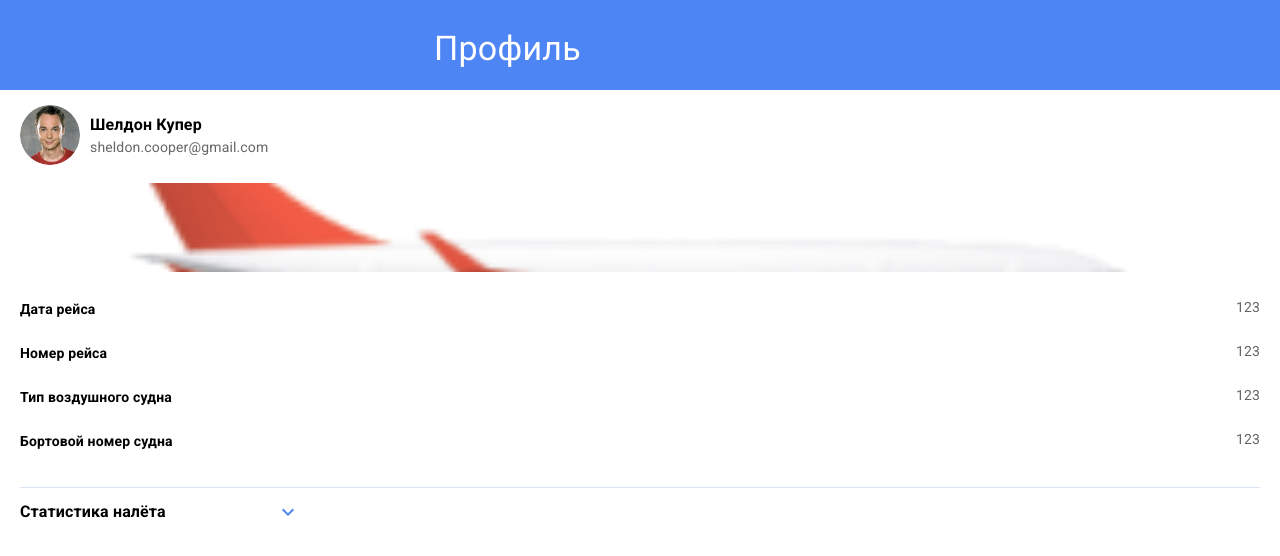
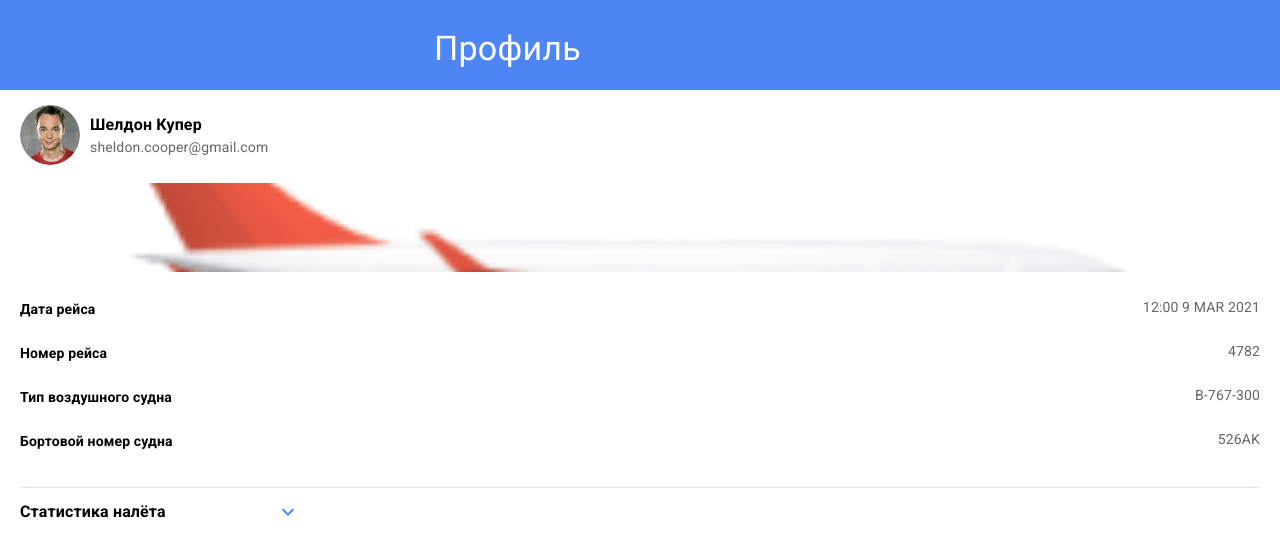
Before and after one commit to de-evg/aviaBit-test, a React (Create React App) app in the folder client/: page / in a window 1280 px wide. Shown: the top 556 px of the page. Built offline with nearby package versions, Linux system fonts and the light colour scheme.

Commit message:
added data to next flight

```diff
--- a/client/src/components/next-flight/next-flight.jsx
+++ b/client/src/components/next-flight/next-flight.jsx
@@ -10,6 +10,9 @@ import {
   Table,
 } from "@material-ui/core";
 import { makeStyles } from "@material-ui/core/styles";
+import { connect } from "react-redux";
+import { NameSpace } from "../../store/reducers/root";
+import {months} from "../../const";
 
 const useStyles = makeStyles({
   grid: {
@@ -48,14 +51,25 @@ const createData = (name, data) => {
   return { name, data };
 };
 
-const NextFlight = () => {
+const NextFlight = ({ nextFlight }) => {
   const classes = useStyles();
 
+  let date = "";
+  let flightNumber = "";
+  let plnType = "";
+  let pln = "";
+  if (Object.keys(nextFlight).length) {
+    date = `${nextFlight.dateFlight.toLocaleTimeString().slice(0, 5)} ${nextFlight.dateFlight.getDate()} ${months[nextFlight.dateFlight.getMonth()]} ${nextFlight.dateFlight.getFullYear()}`;
+    flightNumber = nextFlight.flight;
+    plnType = nextFlight.plnType;
+    pln = nextFlight.pln;
+  }
+
   const rows = [
-    createData("Дата рейса", 123),
-    createData("Номер рейса", 123),
-    createData("Тип воздушного судна", 123),
-    createData("Бортовой номер судна", 123),
+    createData("Дата рейса", date),
+    createData("Номер рейса", flightNumber),
+    createData("Тип воздушного судна", plnType),
+    createData("Бортовой номер судна", pln),
   ];
 
   return (
@@ -102,4 +116,8 @@ const NextFlight = () => {
   );
 };
 
-export default NextFlight;
+const mapStateToProps = (state) => ({
+  nextFlight: state[NameSpace.FLIGHTS].nextFlight,
+});
+
+export default connect(mapStateToProps)(NextFlight);
--- a/client/src/const.js
+++ b/client/src/const.js
@@ -7,3 +7,18 @@ export const StatisticType = {
   YEARS: "YEARS",
   MONTHS: "MONTHS",
 };
+
+export const months = [
+  "JAN",
+  "FEB",
+  "MAR",
+  "APR",
+  "MAY",
+  "JUN",
+  "JUL",
+  "AUG",
+  "SEP",
+  "OCT",
+  "NOV",
+  "DEC",
+];
--- a/client/src/store/reducers/flights/flights.js
+++ b/client/src/store/reducers/flights/flights.js
@@ -1,16 +1,19 @@
 import { generateFlights } from "../../../mock/flights";
 import { ActionType } from "../../action";
+import {getNextFlight} from "../../selectors";
 
 const initialState = {
   flights: [],
-  isFlightsLoaded: false
+  isFlightsLoaded: false,
+  nextFlight: {}
 };
 
 export const flightsData = (state = initialState, action) => {
   switch (action.type) {
     case ActionType.LOAD_FLIGHTS:
       const flights = generateFlights();
-      return { ...state, flights, isFlightsLoaded: true };
+      const nextFlight = getNextFlight(flights);
+      return { ...state, flights, isFlightsLoaded: true, nextFlight: nextFlight};
 
     default:
       return state;
--- a/client/src/store/selectors.js
+++ b/client/src/store/selectors.js
@@ -1,26 +1,11 @@
 import { createSelector } from "reselect";
-import { StatisticType } from "../const";
+import { StatisticType, months } from "../const";
 import { NameSpace } from "./reducers/root";
 
 const Interval = {
   MONTH: (date) => date.getMonth(),
   YEAR: (date) => date.getFullYear(),
 };
-
-const months = [
-  "JAN",
-  "FEB",
-  "MAR",
-  "APR",
-  "MAY",
-  "JUN",
-  "JUL",
-  "AUG",
-  "SEP",
-  "OCT",
-  "NOV",
-  "DEC",
-];
 
 const sortByDate = (flightA, flightB) => {
   if (flightA.dateFlight - flightB.dateFlight > 0) {
@@ -172,9 +157,7 @@ export const getChartData = createSelector(
       statisticType,
       filter
     );
-    debugger;
     const allData = getAllData(actualChartData, plannedChartData) || [];
-    console.log(allData);
     return allData;
   }
 );
@@ -187,3 +170,25 @@ export const getYears = createSelector(
     return years;
   }
 );
+
+const findNextFlight = (flights) => {
+  const currentDate = new Date();
+  const [year, month] = [
+    currentDate.getFullYear(),
+    months[currentDate.getMonth()],
+  ];
+  const flightsByYears = groupByYears(flights, "YEAR");
+  const flightsByMonths = groupByMonths(flightsByYears, "MONTH", year);
+  const dayX = flightsByMonths[month]
+    .filter((flight) => flight.dateFlight > currentDate)
+    .sort(sortByDate)
+    .slice(-1)[0];
+
+  return dayX;
+};
+
+export const getNextFlight = (flights) => {
+  const filteredPlannedFlights = filterByPlanned(flights);
+  const nextFlight = findNextFlight(filteredPlannedFlights);
+  return nextFlight;
+};
```
